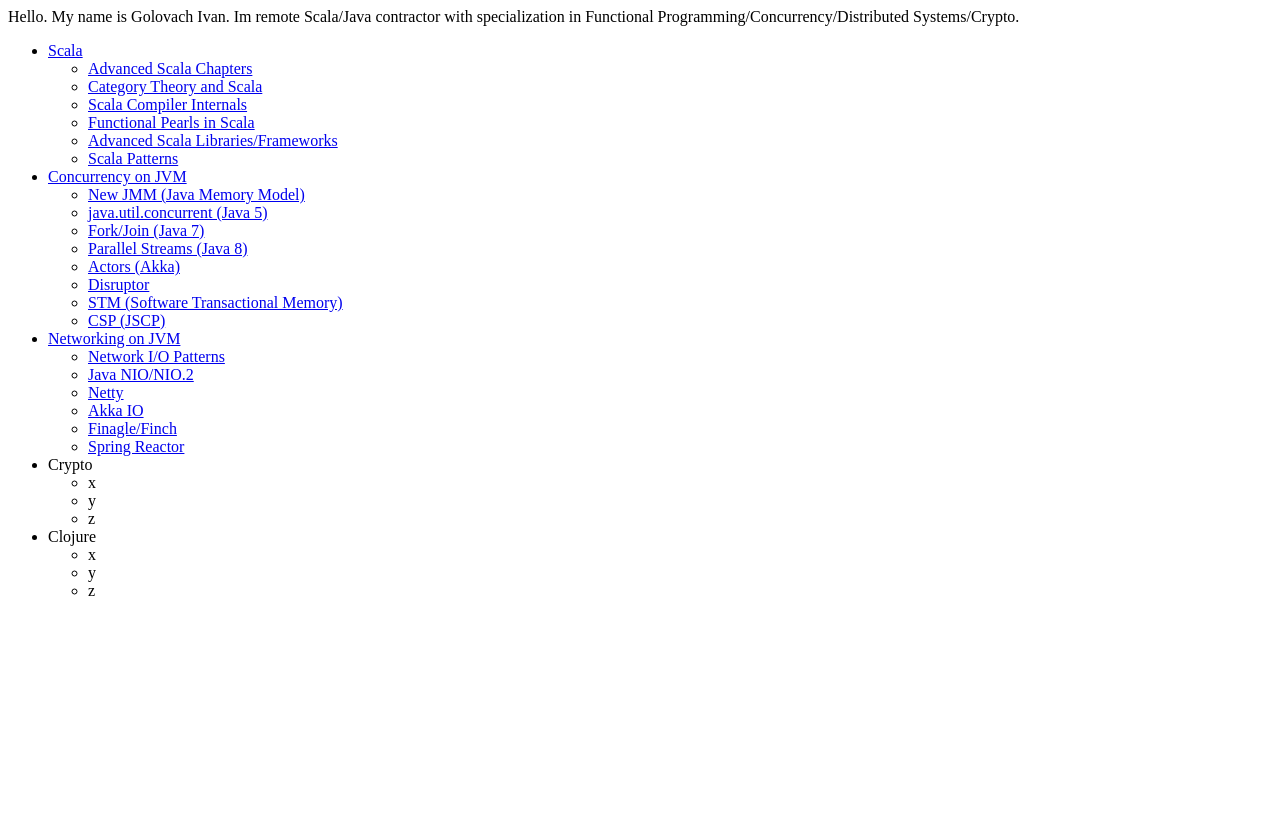
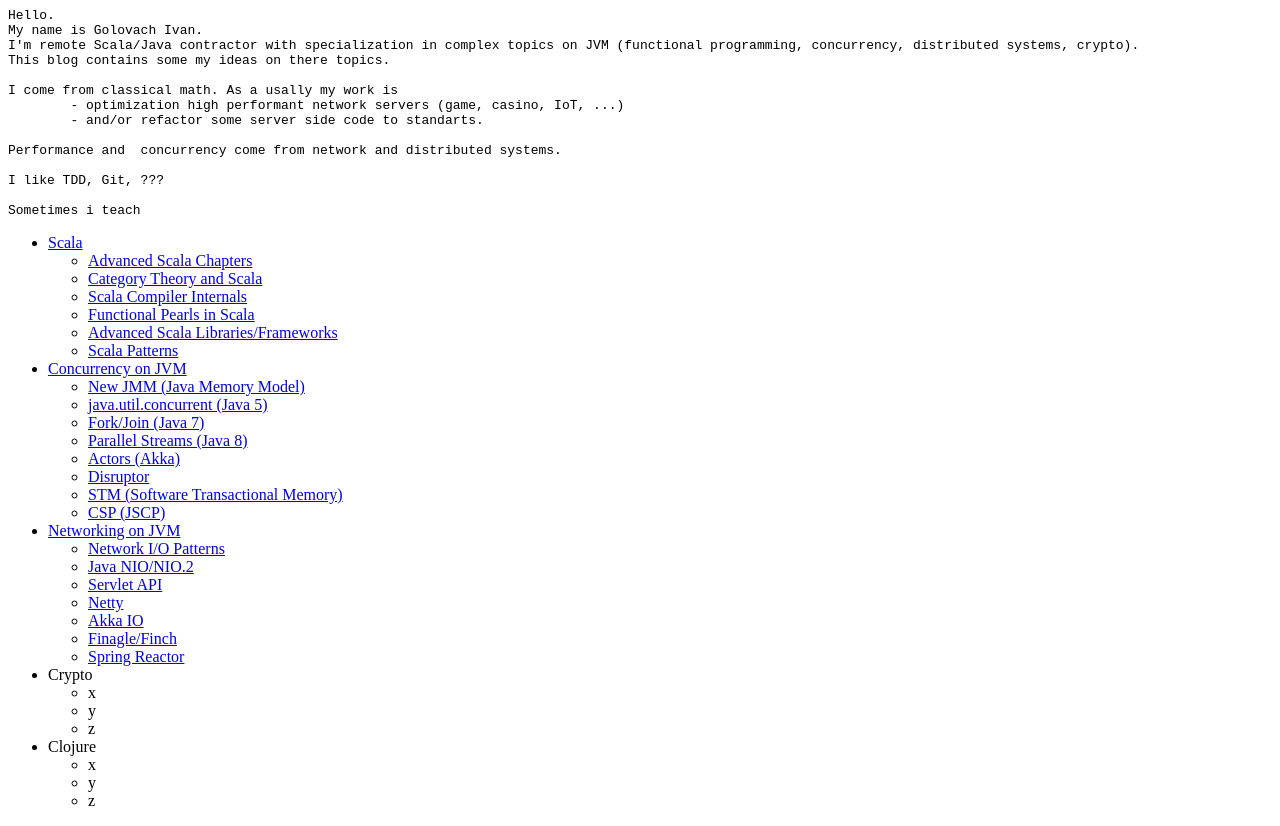
Before and after one commit to bonm/golovach-ivan.github.io, a plain HTML site: page index.html in a window 1280 px wide. Before the commit the page ends 800 px from the top, so only its background shows below. Drawn offline with Linux system fonts and the light colour scheme.

Commit message:
Add 'Servlet API'.

```diff
--- a/index.html
+++ b/index.html
@@ -1,5 +1,20 @@
 <html>
-Hello. My name is Golovach Ivan. Im remote Scala/Java contractor with specialization in Functional Programming/Concurrency/Distributed Systems/Crypto.
+<pre>
+Hello.
+My name is Golovach Ivan.
+I'm remote Scala/Java contractor with specialization in complex topics on JVM (functional programming, concurrency, distributed systems, crypto).
+This blog contains some my ideas on there topics.
+
+I come from classical math. As a usally my work is
+	- optimization high performant network servers (game, casino, IoT, ...)
+	- and/or refactor some server side code to standarts.
+
+Performance and  concurrency come from network and distributed systems.
+
+I like TDD, Git, ???
+
+Sometimes i teach
+</pre>
 <ul>
 <li><a href="/scala/">Scala</a>
 	<ul>
@@ -27,6 +42,7 @@
 	<ul>
 		<li><a href="/networking-on-jvm/network-io-patterns/">Network I/O Patterns</a></li>
 		<li><a href="/networking-on-jvm/nio-nio2/">Java NIO/NIO.2</a></li>
+		<li><a href="/networking-on-jvm/servlet-api/">Servlet API</a></li>
 		<li><a href="/networking-on-jvm/netty/">Netty</a></li>
 		<li><a href="/networking-on-jvm/akka-io/">Akka IO</a></li>
 		<li><a href="/networking-on-jvm/finagle-finch/">Finagle/Finch</a></li>
```
Also changed, not shown: networking-on-jvm/index.html (+1 -0 lines), networking-on-jvm/servlet-api/index.html (added, +3 -0 lines).
